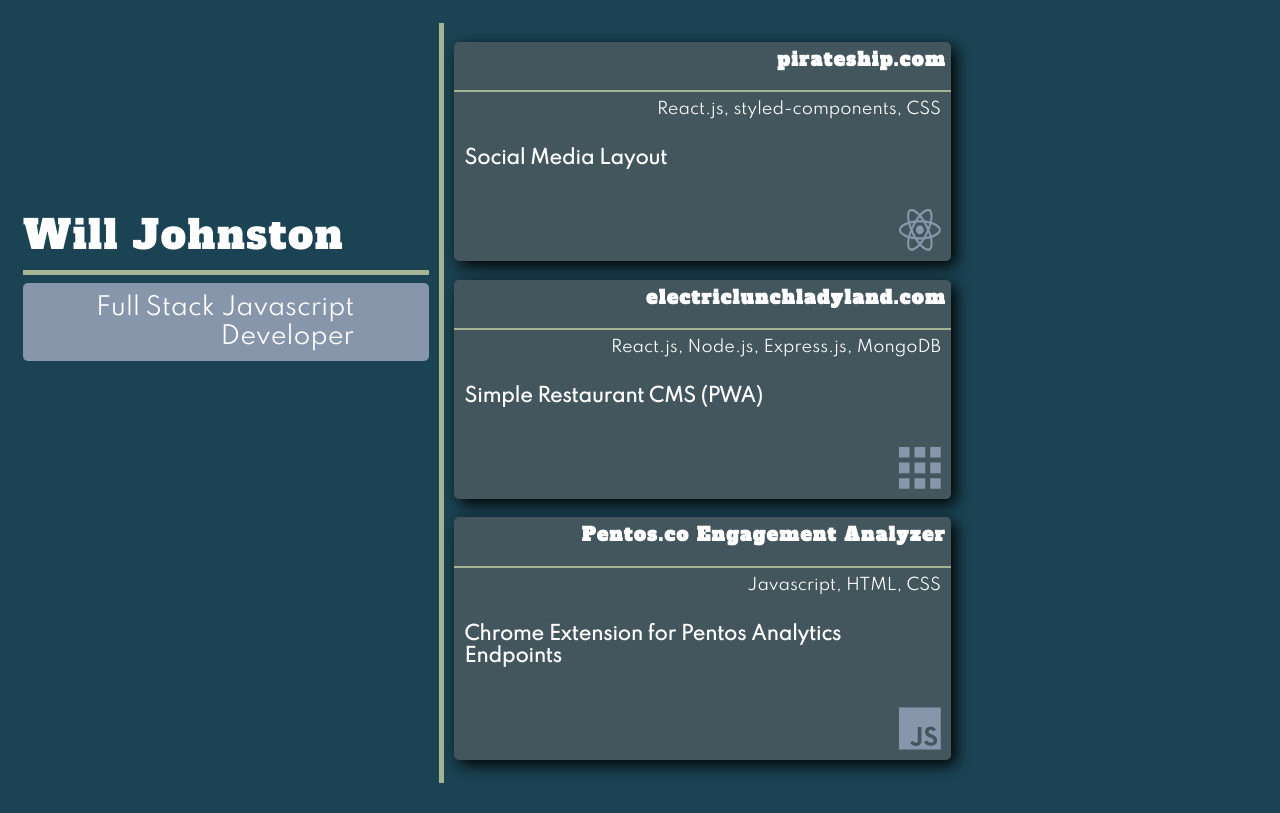
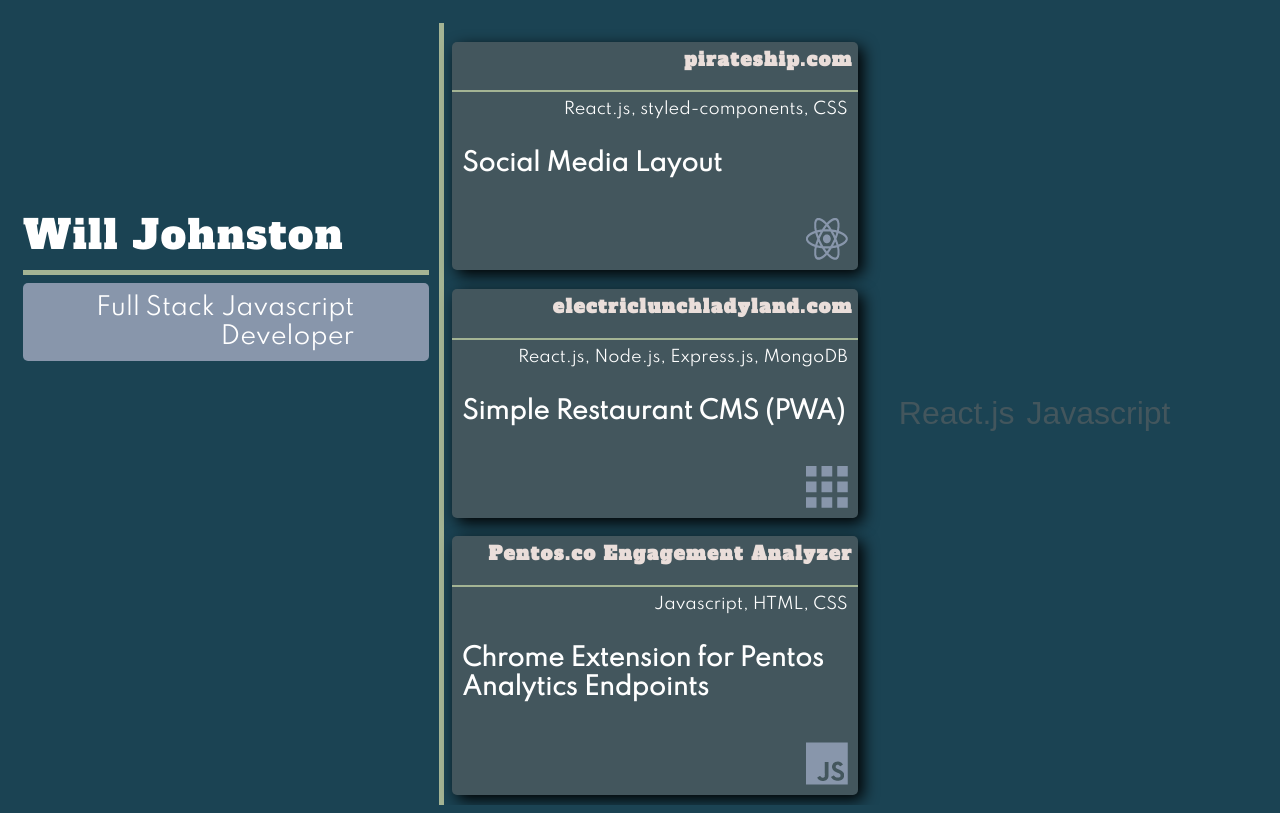
Before and after one commit to wijohnst/tms_developer_portfolio, a React (Create React App) app: page / in a window 1280 px wide. Built offline with nearby package versions, Linux system fonts and the light colour scheme.

Commit message:
substantial changes

```diff
--- a/src/App.js
+++ b/src/App.js
@@ -42,7 +42,7 @@
  if(isMobile === true){
   return(
       <AppFlex>
-        <Intro />
+        <Intro isMobile={isMobile}/>
         <ProjectsGalleryMobile />
       </AppFlex>
     )
@@ -50,7 +50,7 @@
    return(
      <AppGrid>
        <IntroWrapper>
-          <Intro />
+          <Intro isMobile={isMobile}/>
        </IntroWrapper>
        <ProjectsGalleryWrapper>
          <ProjectsGallery />
--- a/src/components/Intro.js
+++ b/src/components/Intro.js
@@ -3,11 +3,11 @@
 
 import IntroHeading from './Intro/IntroHeading'
 
-export default function Intro() {
+export default function Intro({isMobile}) {
 
   const IntroWrapper = styled.div`
     /* background-color: lightslategray; */
-    min-height: 50vh;
+    min-height : ${() => (isMobile ? '0vh' : '50vh')};
   `
   return (
     <IntroWrapper>
--- /dev/null
+++ b/src/components/ProjectGallery/MenuItem.js
@@ -0,0 +1,30 @@
+import React from 'react'
+import styled from 'styled-components'
+
+export default function MenuItem(props) {
+
+  const menuText = props.text;
+
+  const SortButton = styled.button`
+    background: none;
+    border: none;
+    color: #43565D;
+    font-size: 2em;
+    &:hover{
+      cursor: pointer;
+      color: #EADEDA;
+    }
+  `
+  function sortProjectCards(e){
+    props.onRequest(e.target.value);
+  }
+
+  return (
+    // <MenuItemWrapper onClick={sortProjectCards}>
+    //   {menuText}
+    // </MenuItemWrapper>
+    <SortButton value={menuText} onClick={sortProjectCards}>
+      {menuText}
+    </SortButton>
+  )
+}
--- a/src/components/ProjectGallery/ProjectCard.js
+++ b/src/components/ProjectGallery/ProjectCard.js
@@ -6,7 +6,7 @@
   const ProjectCardWrapper = styled.div`
     background-color: #43565D;
     border-radius: 5px 5px 5px 5px;
-    width: 60%;
+    width: 90%;
     margin: 10px;
     min-height: 15%;
     position: relative;
@@ -14,6 +14,7 @@
   `
   const ProjectName = styled.h3`
     font-family: 'Alfa Slab One', serif ;
+    color: #EADEDA;
     letter-spacing: 1.5px;
     padding: 5px 5px 0px 5px;
     text-align: right;
@@ -30,11 +31,10 @@
     text-align: right;
     padding-right: 10px;
   `
-  const ProjectDescription = styled.h3`
+  const ProjectDescription = styled.h2`
     padding: 10px;
   `
   const ProjectIconWrapper = styled.div`
-    /* background-color: lightpink; */
     display: flex;
     flex-direction: row;
     justify-content: flex-end;
--- /dev/null
+++ b/src/components/ProjectGallery/SortMenu.js
@@ -0,0 +1,32 @@
+import React, {useState, useEffect} from 'react'
+import MenuItem from './MenuItem'
+
+export default function SortMenu(projects) {
+
+  const [sortBy, setSortBy] = useState("");
+
+  useEffect(() => {
+    console.log(sortBy);
+  }, [sortBy])
+
+  const coreTech = projects.detail.map(project => {
+    return(
+      project.techSpecs.split(",")[0]
+    )
+  })
+
+  function handleSortRequest(sortRequestValue){
+    setSortBy(sortRequestValue)
+  }
+  const filteredTech = [...new Set(coreTech)];
+
+  return (
+   <div>
+    {filteredTech.map(tech => {
+     return(
+       <MenuItem key={tech} text={tech} onRequest={handleSortRequest}/>
+     )
+   })}
+   </div>
+  )
+}
--- a/src/components/ProjectsGallery.js
+++ b/src/components/ProjectsGallery.js
@@ -3,6 +3,7 @@
 
 import ProjectCard from './ProjectGallery/ProjectCard'
 import projectDetails from './projectDetails'
+import SortMenu from './ProjectGallery/SortMenu'
 
 export default function ProjectsGallery() {
 
@@ -13,12 +14,10 @@
     padding-top: 15px;
     min-height: 95vh;
     display: grid;
-    grid-template-columns: 0.15fr 6fr 3fr;
-    grid-template-rows: 1fr 1fr 1fr;
+    grid-template-columns: 1.5% auto 45%;
+    grid-template-rows: auto;
     grid-template-areas:
-    " bar cards cards cards cards cards cards . . ."
-    " bar cards cards cards cards cards cards . . ."
-    " bar cards cards cards cards cards cards . . .";
+    "bar cards menu";
   `
   const GalleryVerticalBar = styled.div`
     width: 5px;
@@ -31,6 +30,11 @@
     grid-area: cards;
   `
 
+  const MenuWrapper = styled.div`
+    align-self: center;
+    grid-area: menu;
+  `
+
   return (
     <GalleryWrapper>
      <GalleryVerticalBar />
@@ -41,6 +45,9 @@
           )
         })}
      </CardsWrapper>
+     <MenuWrapper>
+       <SortMenu detail={projects}/>
+     </MenuWrapper>
     </GalleryWrapper>
   )
 }
--- a/src/components/ProjectsGalleryMobile.js
+++ b/src/components/ProjectsGalleryMobile.js
@@ -1,9 +1,24 @@
 import React from 'react'
+import styled from 'styled-components'
+import IntroHorizontalBar from './Intro/IntroHorizontalBar'
+import ProjectCard from './ProjectGallery/ProjectCard'
+import projectDetails from './projectDetails'
 
 export default function ProjectsGalleryMobile() {
+
+  const MobileGalleryWrapper = styled.div`
+    margin-top: 10px;
+  `
+  const projects = projectDetails();
+
   return (
-    <div>
-      Mobile Gallery
-    </div>
+    <MobileGalleryWrapper>
+      <IntroHorizontalBar />
+      {projects.map(project => {
+          return(
+            <ProjectCard key={project.projectName} details={project}/>
+          )
+        })}
+    </MobileGalleryWrapper>
   )
 }
```
